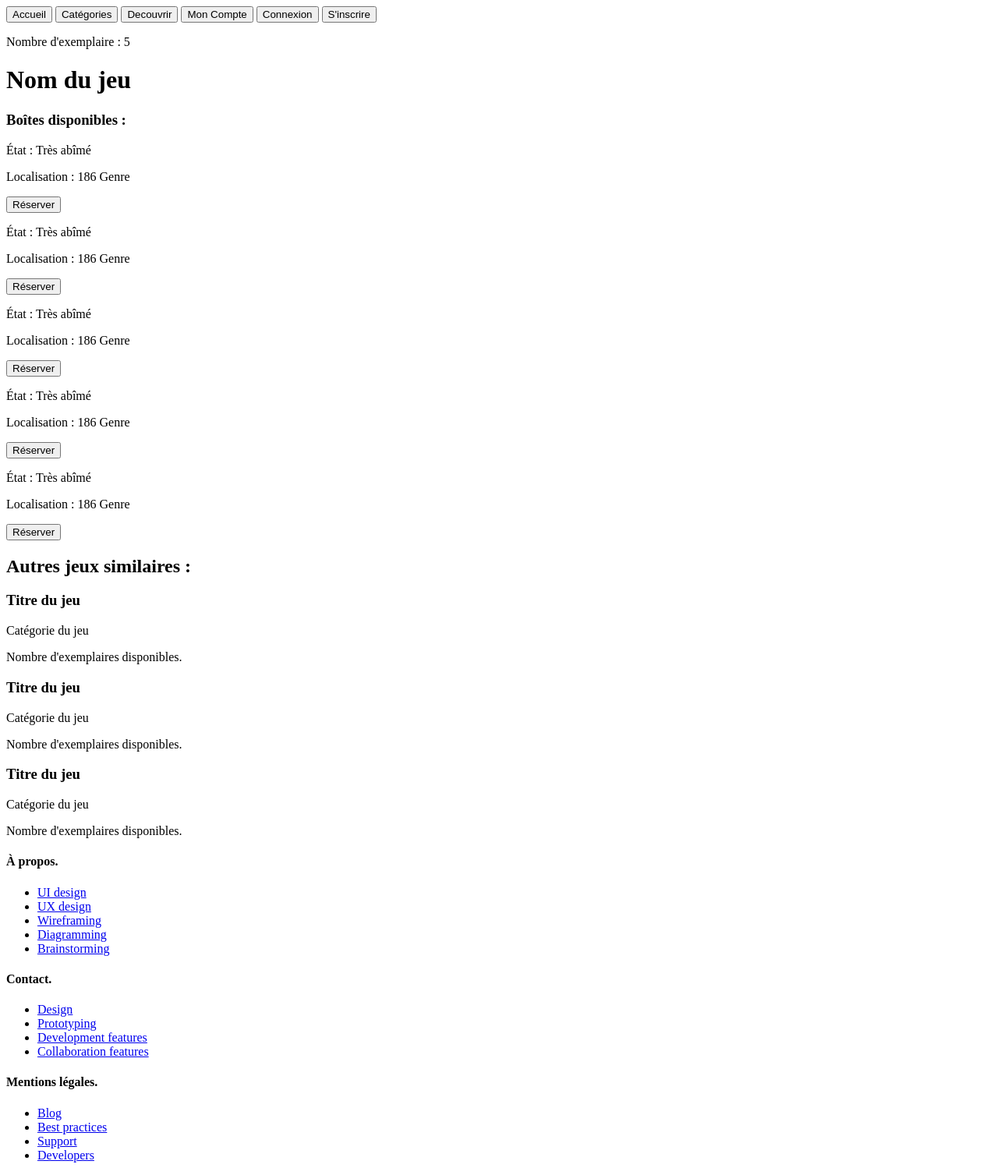
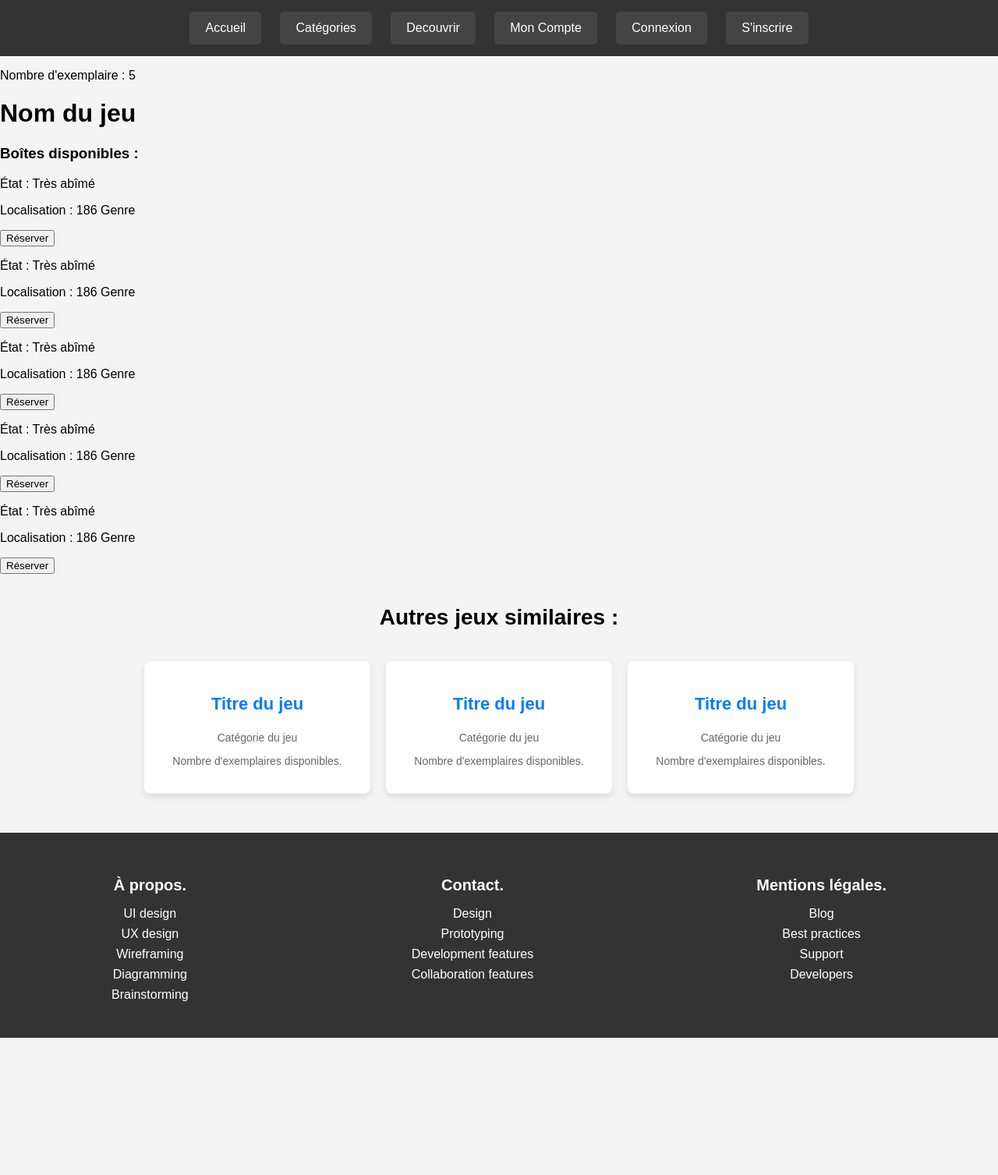
Before and after one commit to JulesRichardot/SAE3.01-Developpement-d-une-application, a PHP site: page /boite_jeu.html in a window 1280 px wide. Shown: the whole page at 78% size. After the commit the page ends 1331 px from the top, so only its background shows below. Run offline with PHP 8.4, Linux system fonts and the light colour scheme.

Commit message:
revenir v1 style.css

```diff
--- a/SAE_game/style.css
+++ b/SAE_game/style.css
@@ -1,258 +1,165 @@
-<style>
-    .games-collection {
-        display: flex;
-        flex-direction: column;
+/* Styles généraux */
+body {
+    font-family: 'Arial', sans-serif;
+    background-color: #f4f4f4;
+    margin: 0;
+    padding: 0;
 }
-
-    .main-container {
-        background-color: rgba(41, 51, 88, 1);
-        display: flex;
-        width: 100%;
-        flex-direction: column;
+h1, h2, h3, h4 {
+    font-family: 'Arial', sans-serif;
 }
-
-    .nav-header {
-        background-color: rgba(41, 51, 88, 1);
-        display: flex;
-        width: 100%;
-        gap: 20px;
-        color: #fff;
-        flex-wrap: wrap;
-        justify-content: space-between;
-        padding: 31px 64px;
-        font: 400 24px Poppins, sans-serif;
+/* Banniere */
+#banniere {
+    background-color: #333;
+    color: white;
+    text-align: center;
+    padding: 15px 0;
 }
-
-    .logo {
-        aspect-ratio: 2.18;
-        object-fit: contain;
-        object-position: center;
-        width: 240px;
-        max-width: 100%;
+#banniere input {
+    margin: 0 10px;
+    padding: 12px 20px;
+    background-color: #444;
+    color: white;
+    border: none;
+    font-size: 16px;
+    cursor: pointer;
+    border-radius: 5px;
 }
-
-    .nav-links {
-        display: flex;
-        gap: 40px 81px;
-        margin: auto 0;
+#banniere input:hover {
+    background-color: #555;
 }
-
-    .search-bar {
-        background-color: #fff;
-        width: 100%;
-        color: rgba(41, 51, 88, 0.5);
-        padding: 24px 54px;
-        font: 400 24px Poppins, sans-serif;
+/* Recherche */
+input[type="search"] {
+    width: 80%;
+    margin: 20px auto;
+    display: block;
+    padding: 12px;
+    font-size: 16px;
+    border-radius: 5px;
+    border: 1px solid #ddd;
 }
-
-    .hero-section {
-        display: flex;
-        flex-direction: column;
-        text-shadow: 0 4px 4px rgba(0, 0, 0, 0.25);
-        position: relative;
-        min-height: 486px;
-        width: 100%;
-        color: #fff;
+/* Présentation */
+#presentation {
     text-align: center;
-        padding: 147px 70px 118px;
-        font: 700 64px Poppins, sans-serif;
+    margin: 40px 0;
 }
-
-    .hero-image {
-        position: absolute;
-        inset: 0;
-        height: 100%;
-        width: 100%;
-        object-fit: cover;
-        object-position: center;
+#presentation h1 {
+    font-size: 32px;
+    color: #333;
 }
-
-    .section-title {
-        background-color: rgba(170, 146, 125, 1);
-        margin-top: 84px;
-        width: 100%;
-        color: #fff;
-        text-align: center;
-        padding: 9px 70px;
-        font: 500 48px Poppins, sans-serif;
+#presentation h4 {
+    font-size: 18px;
+    color: #666;
+    margin-bottom: 30px;
 }
-
-    .games-grid {
-        align-self: center;
-        margin-top: 106px;
-        width: 100%;
-        max-width: 1716px;
-    }
-
-    .games-row {
-        gap: 20px;
-        display: flex;
-    }
-
-    .game-column {
-        display: flex;
-        flex-direction: column;
-        line-height: normal;
-        width: 50%;
-        margin-left: 0;
-    }
-
-    .game-card {
-        display: flex;
-        width: 100%;
-        flex-direction: column;
-        font-family: Poppins, sans-serif;
-    }
-
-    .game-content {
-        border-radius: 40px;
-        background-color: rgba(26, 32, 53, 1);
-        display: flex;
-        align-items: start;
-        gap: 17px;
-        flex-wrap: wrap;
-        padding: 28px 80px 28px 32px;
-    }
-
-    .availability-count {
-        color: rgba(170, 146, 125, 1);
-        font-size: 96px;
-        font-weight: 500;
-        text-align: center;
-        margin-top: 28px;
-    }
-
-    .availability-text {
+.Bouton {
+    padding: 12px 30px;
+    margin: 10px 5px;
+    background-color: #007BFF;
+    color: white;
+    border: none;
+    border-radius: 5px;
+    cursor: pointer;
     font-size: 16px;
 }
-
-    .divider {
-        background-color: rgba(170, 146, 125, 1);
-        align-self: stretch;
-        width: 10px;
-        height: 269px;
+.Bouton:hover {
+    background-color: #0056b3;
 }
-
-    .game-details {
-        display: flex;
-        flex-direction: column;
-    }
-
-    .game-title {
-        color: rgba(170, 146, 125, 1);
-        font-size: 48px;
-        font-weight: 500;
+/* Section des jeux populaires */
+#jeux_pop {
+    background-color: #e0e0e0;
+    padding: 40px;
+    margin: 20px 0;
     text-align: center;
 }
-
-    .game-info {
-        z-index: 10;
+#jeux_pop h2 {
+    font-size: 28px;
+    margin-bottom: 30px;
+}
+#jeux_pop div {
+    display: inline-block;
+    background-color: #fff;
+    padding: 20px;
+    margin: 10px;
+    border-radius: 8px;
+    box-shadow: 0 4px 8px rgba(0, 0, 0, 0.1);
+}
+#jeux_pop div:hover {
+    box-shadow: 0 4px 12px rgba(0, 0, 0, 0.2);
+}
+/* Section des informations */
+.infos_comp {
+    background-color: #333;
+    color: white;
+    text-align: center;
+    padding: 20px 0;
+}
+.infos_comp div {
+    display: inline-block;
+    margin: 0 20px;
+    font-size: 16px;
+}
+/* Section jeux similaires */
+.jeux-similaires {
+    margin: 40px 0;
+    text-align: center;
+}
+.jeux-similaires h2 {
+    font-size: 28px;
+    margin-bottom: 30px;
+}
+.cards {
     display: flex;
-        margin-top: -7px;
-        flex-direction: column;
-        align-items: start;
-        font-size: 24px;
-        color: #fff;
-        font-weight: 400;
-        padding: 0 39px;
+    justify-content: center;
 }
-
-    .view-more {
-        align-self: center;
-        border-radius: 25px;
-        background-color: rgba(170, 146, 125, 1);
-        margin-top: 68px;
-        color: #fff;
-        padding: 10px 20px;
-        font: 400 48px Poppins, sans-serif;
+.card {
+    background-color: #fff;
+    padding: 20px;
+    margin: 10px;
+    width: 250px;
+    border-radius: 8px;
+    box-shadow: 0 4px 8px rgba(0, 0, 0, 0.1);
+    text-align: center;
+    font-size: 16px;
+    color: #333;
 }
-
-    .footer {
-        background-color: rgba(170, 146, 125, 1);
-        margin-top: 212px;
-        width: 100%;
-        color: #fff;
-        padding: 56px 70px;
-        font: 400 16px Poppins, sans-serif;
+.card h3 {
+    font-size: 22px;
+    color: #007BFF;
 }
-
-    @media (max-width: 991px) {
-        .main-container {
-            max-width: 100%;
+.card p {
+    font-size: 14px;
+    color: #666;
 }
-
-        .nav-header {
-            max-width: 100%;
-            padding: 0 20px;
+.card:hover {
+    box-shadow: 0 4px 12px rgba(0, 0, 0, 0.2);
 }
-
-        .nav-links {
-            max-width: 100%;
+/* Footer */
+footer {
+    background-color: #333;
+    color: white;
+    padding: 30px 0;
+    display: flex;
+    justify-content: space-around;
 }
-
-        .search-bar {
-            max-width: 100%;
-            padding: 0 20px;
+footer .colonne {
+    text-align: center;
 }
-
-        .hero-section {
-            max-width: 100%;
-            font-size: 40px;
-            padding: 100px 20px 110px;
+footer h4 {
+    font-size: 20px;
+    margin-bottom: 15px;
 }
-
-        .section-title {
-            max-width: 100%;
-            font-size: 40px;
-            margin-top: 40px;
-            padding: 0 20px;
+footer ul {
+    list-style-type: none;
+    padding: 0;
 }
-
-        .games-grid {
-            max-width: 100%;
-            margin-top: 40px;
+footer ul li {
+    margin: 8px 0;
 }
-
-        .games-row {
-            flex-direction: column;
-            align-items: stretch;
-            gap: 0;
+footer ul li a {
+    color: white;
+    text-decoration: none;
 }
-
-        .game-column {
-            width: 100%;
+footer ul li a:hover {
+    text-decoration: underline;
 }
-
-        .game-card {
-            max-width: 100%;
-            margin-top: 40px;
-        }
-
-        .game-content {
-            padding: 0 20px;
-        }
-
-        .availability-count {
-            font-size: 40px;
-        }
-
-        .game-info {
-            padding: 0 20px;
-        }
-
-        .game-title {
-            font-size: 40px;
-        }
-
-        .view-more {
-            font-size: 40px;
-            margin-top: 40px;
-        }
-
-        .footer {
-            max-width: 100%;
-            margin-top: 40px;
-            padding: 0 20px;
-        }
-    }
-</style>
```
Lines whose indentation alone changed are shown as unchanged.
